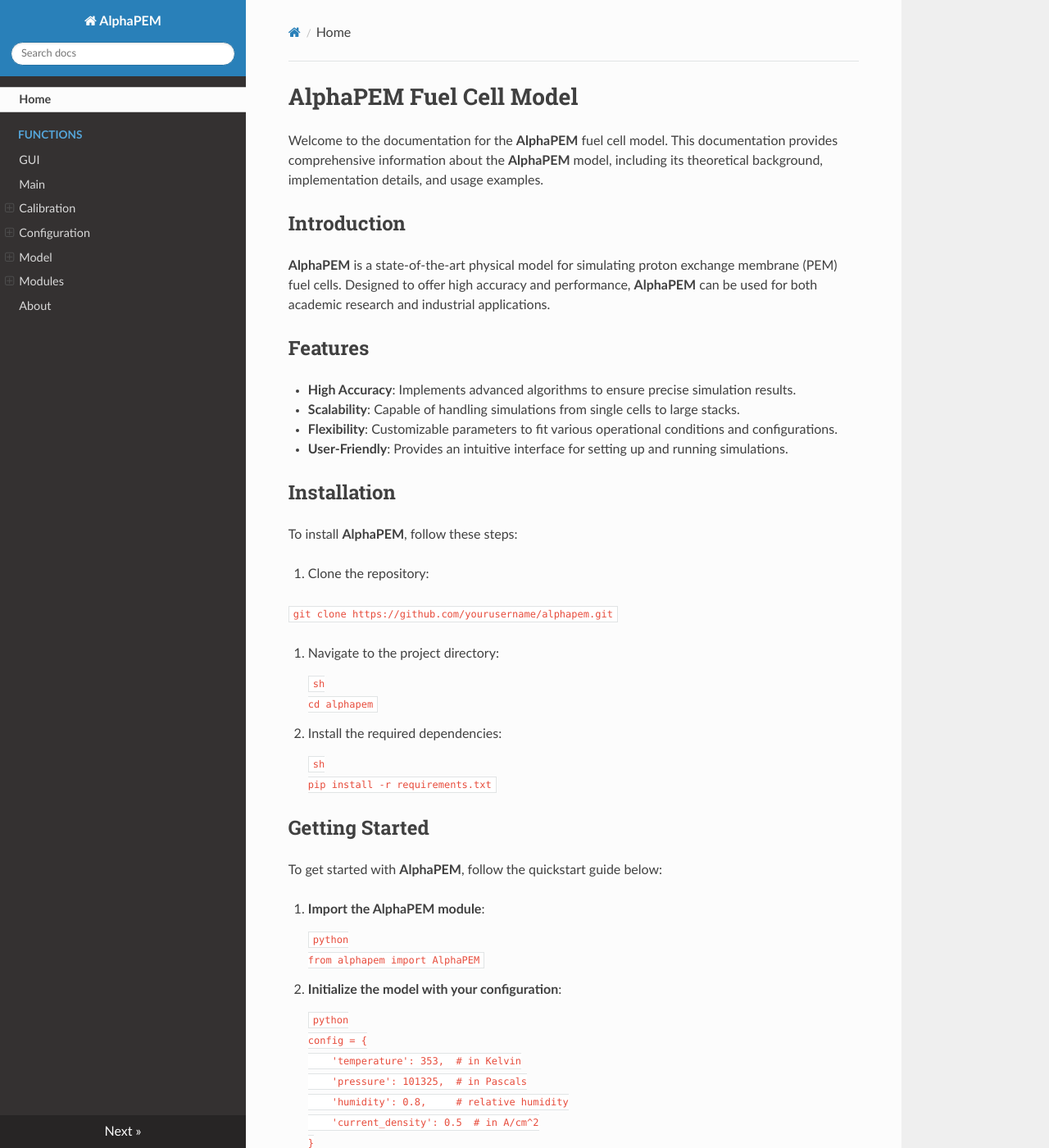
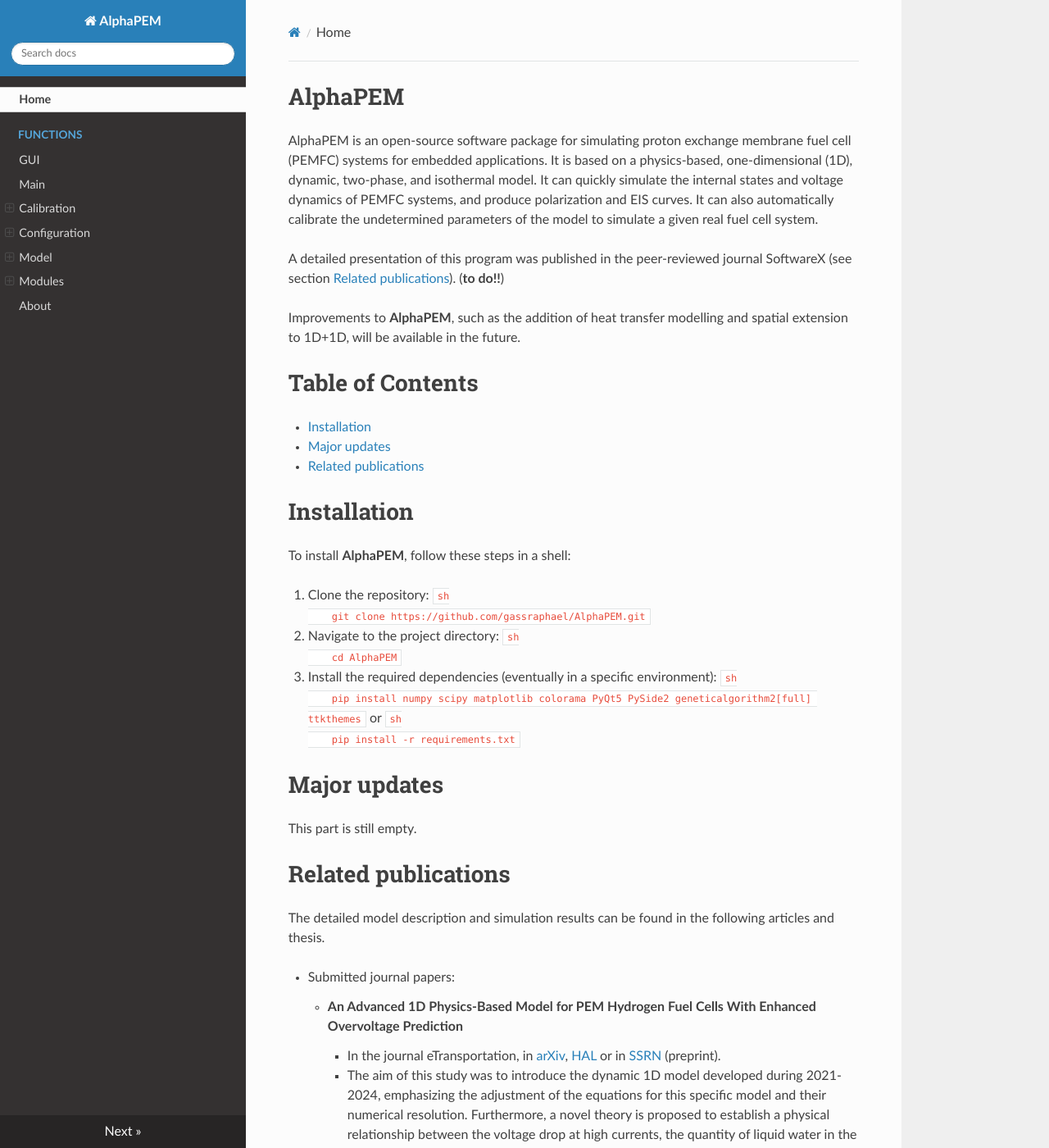
Before and after one commit to gassraphael/AlphaPEM, an MkDocs documentation site: the page built from docs/index.md, in a window 1280 px wide and 1400 px high. Shown: the whole window at 82% size. Built offline with MkDocs 1.6.1, drawn with Linux system fonts in a browser that asks for light colours; nearby versions of some CDN libraries; some of the changed text lies outside the part shown.

Commit message:
About sections updates

````diff
--- a/docs/index.md
+++ b/docs/index.md
@@ -1,94 +1,61 @@
-# AlphaPEM Fuel Cell Model
+# AlphaPEM
 
-Welcome to the documentation for the **AlphaPEM** fuel cell model. This documentation provides comprehensive information about the **AlphaPEM** model, including its theoretical background, implementation details, and usage examples.
+AlphaPEM is an open-source software package for simulating proton exchange membrane fuel cell (PEMFC) systems for embedded applications. It is based on a physics-based, one-dimensional (1D), dynamic, two-phase, and isothermal model. It can quickly simulate the internal states and voltage dynamics of PEMFC systems, and produce polarization and EIS curves. It can also automatically calibrate the undetermined parameters of the model to simulate a given real fuel cell system.
 
-## Introduction
+A detailed presentation of this program was published in the peer-reviewed journal SoftwareX (see section [Related publications](#related-publications)). (**to do!!**)
 
-**AlphaPEM** is a state-of-the-art physical model for simulating proton exchange membrane (PEM) fuel cells. Designed to offer high accuracy and performance, **AlphaPEM** can be used for both academic research and industrial applications.
+Improvements to **AlphaPEM**, such as the addition of heat transfer modelling and spatial extension to 1D+1D, will be available in the future.
 
-## Features
 
-- **High Accuracy**: Implements advanced algorithms to ensure precise simulation results.
-- **Scalability**: Capable of handling simulations from single cells to large stacks.
-- **Flexibility**: Customizable parameters to fit various operational conditions and configurations.
-- **User-Friendly**: Provides an intuitive interface for setting up and running simulations.
+# Table of Contents
 
-## Installation
+- [Installation](#installation)
+- [Major updates](#major-updates)
+- [Related publications](#related-publications)
 
-To install **AlphaPEM**, follow these steps:
+
+# Installation
+
+To install **AlphaPEM**, follow these steps in a shell:
 
 1. Clone the repository:
-
- ```
- git clone https://github.com/yourusername/alphapem.git
- ```
+    ```sh
+    git clone https://github.com/gassraphael/AlphaPEM.git
+    ```
 
 2. Navigate to the project directory:
-
     ```sh
-    cd alphapem
+    cd AlphaPEM
     ```
 
-3. Install the required dependencies:
-
+3. Install the required dependencies (eventually in a specific environment):
+    ```sh
+    pip install numpy scipy matplotlib colorama PyQt5 PySide2 geneticalgorithm2[full] ttkthemes
+    ```
+    or
     ```sh
     pip install -r requirements.txt
     ```
 
-## Getting Started
 
-To get started with **AlphaPEM**, follow the quickstart guide below:
+# Major updates
 
-1. **Import the AlphaPEM module**:
+This part is still empty.
 
-    ```python
-    from alphapem import AlphaPEM
-    ```
 
-2. **Initialize the model with your configuration**:
+# Related publications
 
-    ```python
-    config = {
-        'temperature': 353,  # in Kelvin
-        'pressure': 101325,  # in Pascals
-        'humidity': 0.8,     # relative humidity
-        'current_density': 0.5  # in A/cm^2
-    }
-    model = AlphaPEM(config)
-    ```
+The detailed model description and simulation results can be found in the following articles and thesis.
 
-3. **Run the simulation**:
+- Submitted journal papers:
+	- **An Advanced 1D Physics-Based Model for PEM Hydrogen Fuel Cells With Enhanced Overvoltage Prediction**
+		- In the journal eTransportation, in [arXiv](https://doi.org/10.48550/arXiv.2404.07508), [HAL](https://hal.science/hal-04530852) or in [SSRN](http://dx.doi.org/10.2139/ssrn.4812343) (preprint).
+		- The aim of this study was to introduce the dynamic 1D model developed during 2021-2024, emphasizing the adjustment of the equations for this specific model and their numerical resolution. Furthermore, a novel theory is proposed to establish a physical relationship between the voltage drop at high currents, the quantity of liquid water in the cell, and operating conditions.
 
-    ```python
-    results = model.run()
-    print(results)
-    ```
+- Published journal papers:
+	- **A Critical Review of Proton Exchange Membrane Fuel Cells Matter Transports and Voltage Polarisation for Modelling**
+		- In the [Journal of the Electrochemical Society](https://doi.org/10.1149/1945-7111/ad305a) or in [HAL](https://hal.science/hal-04493419) (postprint).
+		- The aim of this work was to compile, within a single article, all the equations required for the physical modeling of a fuel cell. Each equation is complemented with explanations, critical analysis, and suggestions for potential enhancements.
 
-For more detailed instructions, refer to the usage guide.
-
-## Documentation Overview
-
-This documentation is divided into the following sections:
-
-- **Theory**: Detailed theoretical background of the PEM fuel cell model.
-- **Configuration**: Information on configurable parameters and how to set them.
-- **API Reference**: Comprehensive API documentation for all modules and functions.
-- **Examples**: Practical examples demonstrating various use cases of **AlphaPEM**.
-- **FAQ**: Frequently asked questions and troubleshooting tips.
-
-## Contributing
-
-We welcome contributions from the community! If you would like to contribute to **AlphaPEM**, please read our contributing guidelines and check out the [issues](https://github.com/yourusername/alphapem/issues) on GitHub.
-
-## License
-
-**AlphaPEM** is licensed under the MIT License. See the LICENSE file for more details.
-
-## Contact
-
-For any questions or support, please contact us at [support@alphapem.com](mailto:support@alphapem.com).
-
-Thank you for using **AlphaPEM**!
-
----
-This documentation was generated using [MkDocs](https://www.mkdocs.org/) and [mkdocstrings](https://github.com/mkdocstrings/mkdocstrings).
+- Thesis:
+	- to complete.
````
Also changed, not shown: GUI.py (+31 -6 lines), docs/about.md (+24 -37 lines).
